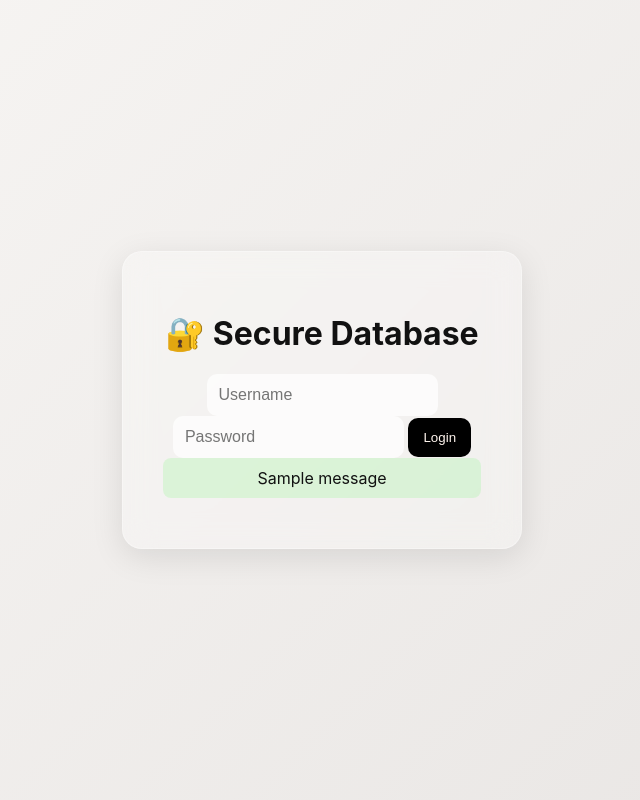
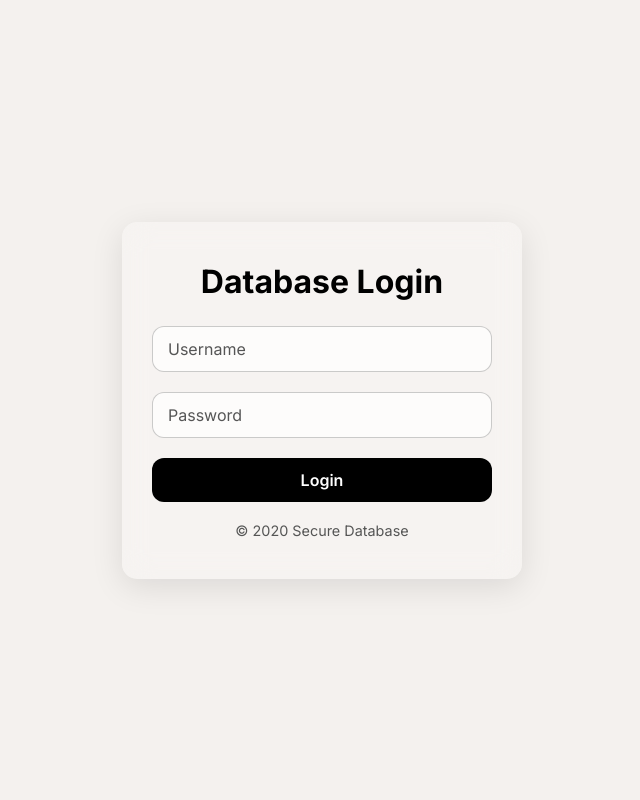
Before and after one commit to Ch1nbenNaBha1/A-Smart_Database, a Flask app: template Python/Database Project/templates/login.html in a window 1280 px wide. Shown: the whole page, without its empty margins (318-958 px from the left). Run offline with Flask 3, Linux system fonts and the light colour scheme; the template is opened without the code that fills it: most values are stand-ins (such as "Sample title", 1, 10 or a date in 2020); one stand-in notice (Sample message) is shown.

Commit message:
Final edits

```diff
--- a/Python/Database Project/templates/login.html
+++ b/Python/Database Project/templates/login.html
@@ -1,30 +1,127 @@
 <!DOCTYPE html>
 <html lang="en">
 <head>
-  <meta charset="UTF-8" />
-  <meta name="viewport" content="width=device-width, initial-scale=1.0" />
-  <title>Login | Secure Database</title>
-  <link rel="stylesheet" href="{{ url_for('static', filename='style.css') }}" />
-  <script defer src="{{ url_for('static', filename='script.js') }}"></script>
+  <meta charset="UTF-8">
+  <meta name="viewport" content="width=device-width, initial-scale=1.0">
+  <title>Login - Secure Database</title>
+  <link href="https://fonts.googleapis.com/css2?family=Inter:wght@400;500;600;700&display=swap" rel="stylesheet">
+  <style>
+    * { margin: 0; padding: 0; box-sizing: border-box; font-family: 'Inter', sans-serif; }
+
+    body {
+      height: 100vh;
+      display: flex;
+      justify-content: center;
+      align-items: center;
+      background: #f4f1ee; /* original background */
+    }
+
+    .login-container {
+      background: rgba(255,255,255,0.2);
+      backdrop-filter: blur(15px);
+      border-radius: 15px;
+      padding: 40px 30px;
+      width: 100%;
+      max-width: 400px;
+      box-shadow: 0 8px 32px rgba(0,0,0,0.1);
+      animation: fadeIn 1s ease;
+      text-align: center;
+    }
+
+    h1 {
+      margin-bottom: 25px;
+      font-weight: 700;
+      color: #000; /* original text color */
+    }
+
+    form {
+      display: flex;
+      flex-direction: column;
+    }
+
+    input[type="text"],
+    input[type="password"] {
+      padding: 12px 15px;
+      margin-bottom: 20px;
+      border-radius: 12px;
+      border: 1px solid rgba(0,0,0,0.2);
+      outline: none;
+      font-size: 1rem;
+      transition: border 0.3s ease, box-shadow 0.3s ease;
+      background: rgba(255,255,255,0.7);
+      color: #000;
+    }
+
+    input[type="text"]::placeholder,
+    input[type="password"]::placeholder {
+      color: #555;
+    }
+
+    input[type="text"]:focus,
+    input[type="password"]:focus {
+      border-color: #000;
+      box-shadow: 0 0 8px rgba(0,0,0,0.2);
+    }
+
+    button {
+      padding: 12px;
+      border-radius: 12px;
+      border: none;
+      background: #000; /* dark button */
+      color: #fff;
+      font-weight: 600;
+      font-size: 1rem;
+      cursor: pointer;
+      transition: background 0.3s ease, transform 0.2s ease;
+    }
+
+    button:hover {
+      background: #333;
+      transform: scale(1.03);
+    }
+
+    button:active {
+      transform: scale(0.97);
+    }
+
+    .error {
+      background: rgba(255,0,0,0.1);
+      color: #a00;
+      padding: 10px;
+      border-radius: 8px;
+      margin-bottom: 15px;
+      font-weight: 500;
+    }
+
+    .footer {
+      margin-top: 20px;
+      font-size: 0.9rem;
+      color: #555;
+    }
+
+    @keyframes fadeIn {
+      from { opacity: 0; transform: translateY(20px); }
+      to { opacity: 1; transform: translateY(0); }
+    }
+  </style>
 </head>
-<body class="login-bg">
-  <div class="login-container glass fade-in">
-    <h1>🔐 Secure Database</h1>
-    <form method="POST" action="/login" class="login-form">
-      <input type="text" name="username" placeholder="Username" required />
-      <input type="password" name="password" placeholder="Password" required />
+<body>
+  <div class="login-container">
+    <h1>Database Login</h1>
+
+    {% if error %}
+      <div class="error">{{ error }}</div>
+    {% endif %}
+
+    <form method="POST" action="{{ url_for('login') }}">
+      <input type="text" name="username" placeholder="Username" required>
+      <input type="password" name="password" placeholder="Password" required>
       <button type="submit">Login</button>
     </form>
 
-    {% with messages = get_flashed_messages(with_categories=true) %}
-      {% if messages %}
-        <div class="messages">
-          {% for category, msg in messages %}
-            <div class="msg {{ category }}">{{ msg }}</div>
-          {% endfor %}
-        </div>
-      {% endif %}
-    {% endwith %}
+    <div class="footer">
+      &copy; {{ current_year }} Secure Database
+    </div>
   </div>
 </body>
 </html>
```
Also changed, not shown: Python/Database Project/secure_data.db (deleted), 1 other file.
